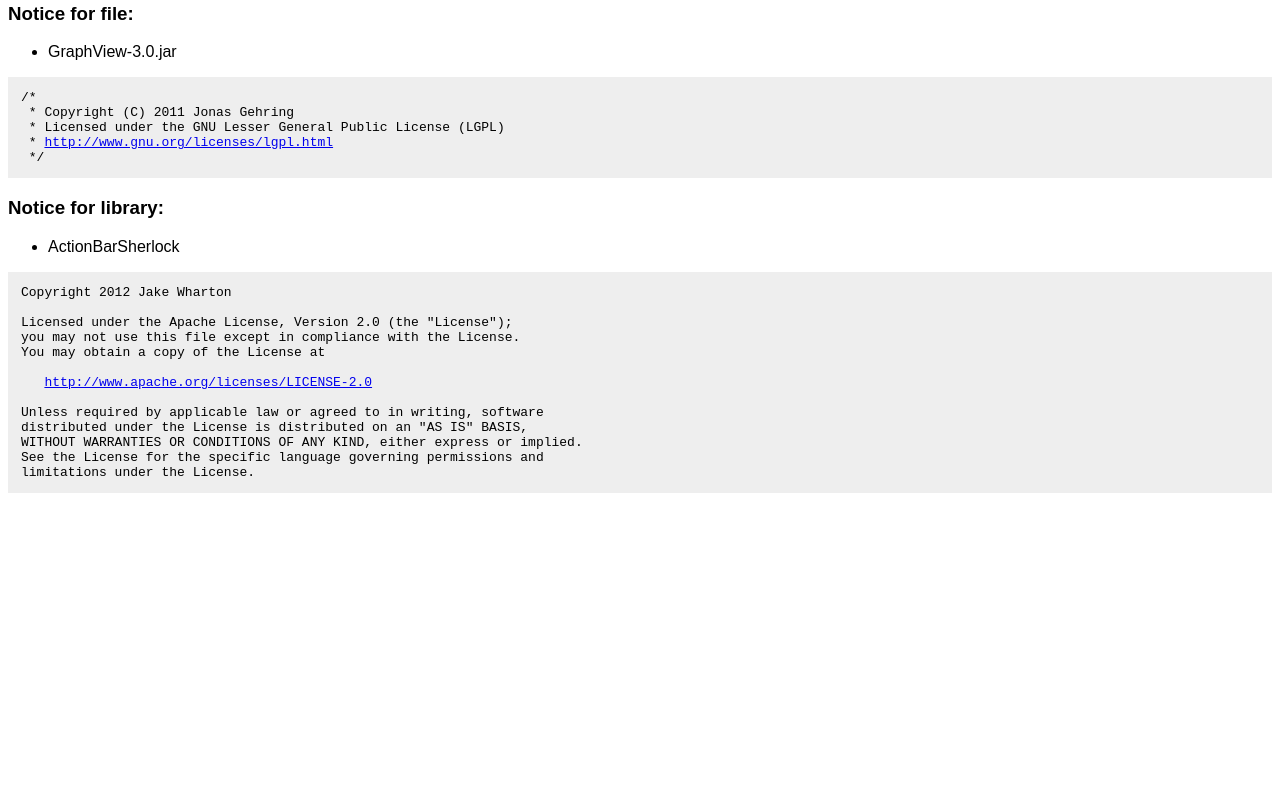
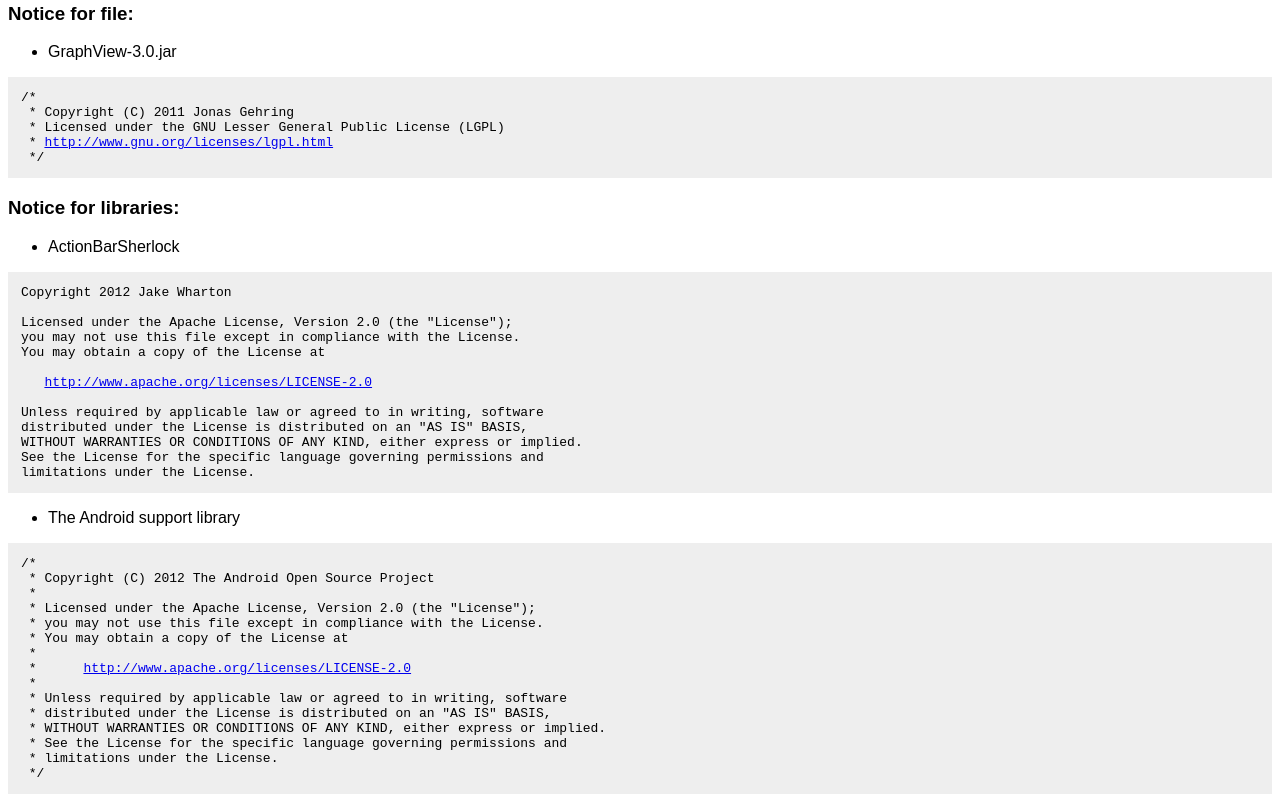
Before and after one commit to ragusa87/android-JassScorer, a plain HTML site: page assets/licenses.html in a window 1280 px wide. Shown: the part 981-1788 px from the top of the page. Before the commit the page ends 1487 px from the top, so only its background shows below. Drawn offline with Linux system fonts and the light colour scheme.

Commit message:
Add android support library notice, and minor fixes

```diff
--- a/assets/licenses.html
+++ b/assets/licenses.html
@@ -66,7 +66,7 @@
  */
 </pre>
 
-<h3>Notice for library:</h3>
+<h3>Notice for libraries:</h3>
 <ul><li>ActionBarSherlock</li></ul>
 <pre>
 Copyright 2012 Jake Wharton
@@ -83,4 +83,22 @@ WITHOUT WARRANTIES OR CONDITIONS OF ANY KIND, either express or implied.
 See the License for the specific language governing permissions and
 limitations under the License.
 </pre>
+<ul><li>The Android support library</li></ul>
+<pre>
+/*
+ * Copyright (C) 2012 The Android Open Source Project
+ *
+ * Licensed under the Apache License, Version 2.0 (the "License");
+ * you may not use this file except in compliance with the License.
+ * You may obtain a copy of the License at
+ *
+ *      <a href="http://www.apache.org/licenses/LICENSE-2.0">http://www.apache.org/licenses/LICENSE-2.0</a>
+ *
+ * Unless required by applicable law or agreed to in writing, software
+ * distributed under the License is distributed on an "AS IS" BASIS,
+ * WITHOUT WARRANTIES OR CONDITIONS OF ANY KIND, either express or implied.
+ * See the License for the specific language governing permissions and
+ * limitations under the License.
+ */
+</pre>
 </body></html>
```
